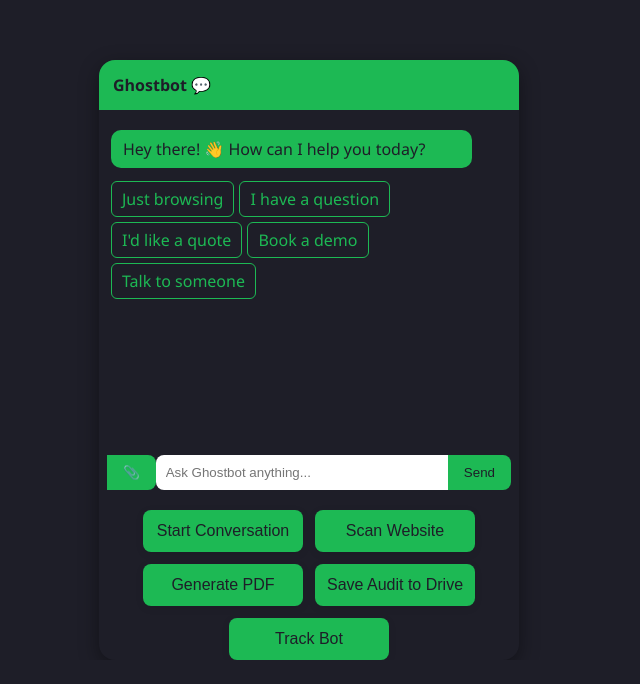
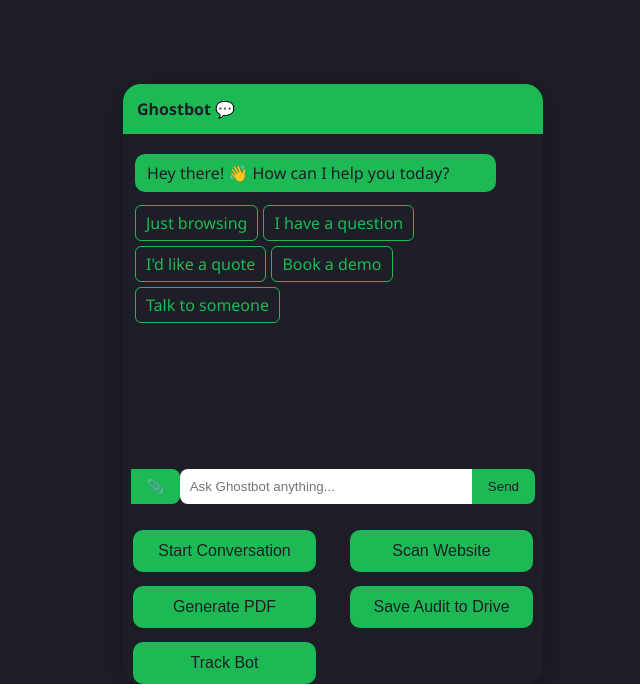
Before and after one commit to burchdad/ghostbot-chat, a website: page index.html in a window 1280 px wide. Shown: the part 240-924 px from the top of the page, without its empty margins (111-751 px from the left). Before the commit the page ends 900 px from the top, so only its background shows below. Drawn offline with Linux system fonts and the light colour scheme.

Commit message:
Updated index.html

```diff
--- a/index.html
+++ b/index.html
@@ -32,12 +32,13 @@
       max-width: 420px;
       height: 600px;
       background: var(--bg);
-      border-radius: 16px;
-      box-shadow: 0 6px 20px rgba(0,0,0,0.4);
+      border-radius: 18px; /* slightly more rounded */
+      box-shadow: 0 8px 32px rgba(0,0,0,0.32);
       display: flex;
       flex-direction: column;
       overflow: hidden;
       z-index: 9999;
+      margin: 24px; /* add margin so widget doesn't touch edges */
     }
 
     html.embed body,
@@ -118,31 +119,31 @@
     }
 
     #ghostbot-actions {
-      display: flex;
-      flex-wrap: wrap;
-      justify-content: center;
-      gap: 12px;
-      padding: 12px 0 0 0;
+      display: grid;
+      grid-template-columns: 1fr 1fr;
+      gap: 14px;
+      padding: 18px 0 0 0;
+      justify-items: center;
     }
 
     #ghostbot-actions button {
-      flex: 0 1 160px;
-      margin: 0;
+      width: 90%;
       padding: 12px 0;
       background: var(--accent);
       color: var(--bg);
       border: none;
-      border-radius: 8px;
+      border-radius: 10px;
       cursor: pointer;
       font-size: 16px;
       font-weight: 500;
       white-space: normal;
-      transition: background 0.2s;
+      transition: background 0.2s, box-shadow 0.2s;
       box-shadow: 0 2px 8px rgba(0,0,0,0.08);
     }
 
     #ghostbot-actions button:hover {
       background: #159c41;
+      box-shadow: 0 4px 16px rgba(0,0,0,0.12);
     }
   </style>
 </head>
```
